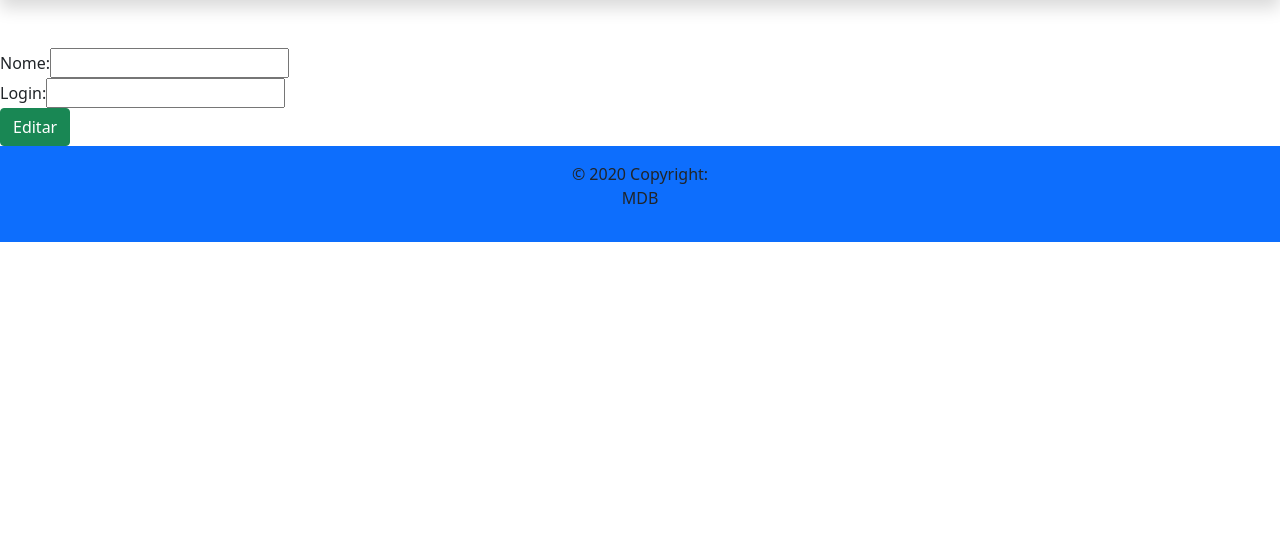
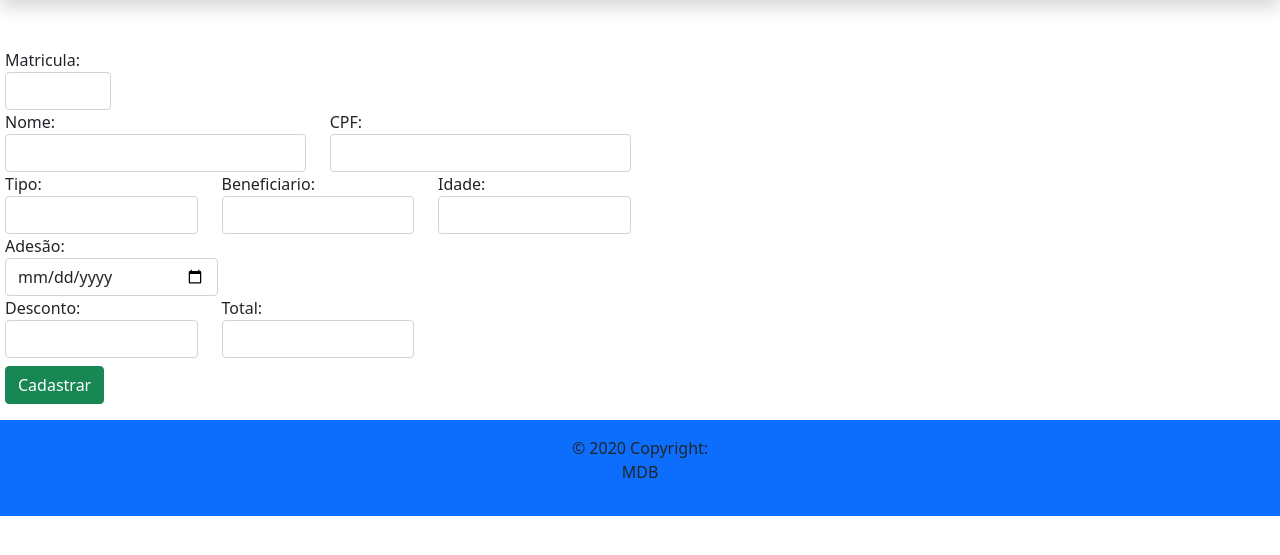
Before and after one commit to acaciojunio28/astaj_valida, a PHP site: page /editar in a window 1280 px wide. Shown: the part 72-627 px from the top of the page. Run offline with PHP 8.4, Linux system fonts and the light colour scheme; data comes from the database, SQL or seed files in the repository; data that the repository does not hold is empty.

Commit message:
ajuste documentação

```diff
--- a/app/controller/update_controller.php
+++ b/app/controller/update_controller.php
@@ -9,9 +9,9 @@ public function pesquisa($id){
     return $inserir;
 
     }
-public function update($nome,$login,$id){
+public function update($matricula,$nome,$cpf,$tipo,$beneficiario,$idade,$adesao,$desconto,$total,$id){
     $editar=new banco();
-    $editar->update($nome,$login,$id);
+    $editar->update($matricula,$nome,$cpf,$tipo,$idade,$beneficiario,$adesao,$desconto,$total,$id);
 
     }
 }
@@ -19,7 +19,7 @@ $o=new update_controller();
 $id = filter_input ( INPUT_GET ,'id',FILTER_SANITIZE_NUMBER_INT);
 $o->pesquisa($id);
 if ( isset( $_POST['editar'])) {
-    $o-> update ($_POST['nome'] , $_POST[ 'login' ],$_POST['id']);
+    $o-> update ( $_POST['matricula'],$_POST['nome'],$_POST['cpf'],$_POST['tipo'],$_POST['beneficiario'],$_POST['idade'],$_POST ['adesao'],$_POST['desconto'],$_POST['total'],$_POST['id']);
     echo  "<script> alert ('Registro incluído com sucesso!');</script>" ;
     return header('Location: /astaj_valida/listar');
 
--- a/app/model/banco.php
+++ b/app/model/banco.php
@@ -32,11 +32,11 @@ class banco{
         return $array;
     }
     public function pesquisa($id){
-        $verificar=mysqli_query($this->mysql,"SELECT * FROM usuarios WHERE id='$id'");
+        $verificar=mysqli_query($this->mysql,"SELECT * FROM cadastro WHERE id='$id'");
        return mysqli_fetch_assoc($verificar);
             }
-    public function update($nome,$login,$id){
-        mysqli_query($this->mysql,"UPDATE cadastro SET matricula='$matricula',nome='$nome', cpf='$cpf',tipo_de_plano='$tipo',idade='$idade',adesao='$adesao',desconto='$desconto',desconto_total='$total' WHERE id='$id'");
+    public function update($matricula,$nome,$cpf,$tipo,$baneficiario,$idade,$adesao,$desconto,$total,$id){
+        mysqli_query($this->mysql,"UPDATE cadastro SET matricula='$matricula',nome='$nome', cpf='$cpf',tipo_de_plano='$tipo',beneficiario='$baneficiario',idade='$idade',adesao='$adesao',desconto='$desconto',desconto_total='$total' WHERE id='$id'");
     }
     public function delete($id){
         mysqli_query($this->mysql,"DELETE FROM cadastro WHERE id='$id'");
@@ -50,3 +50,4 @@ class banco{
 }
 //$c=new banco();
 //$c->create(12332,'junio',123655,'trarar','nnn',25,'nora',12,1253);
+//$c->update(123546,'joao',2354,'tata','mmm',15,'nora',12,23);
--- a/app/view/editar.php
+++ b/app/view/editar.php
@@ -1,16 +1,76 @@
 <?php require ('layout/heder.php');?>
 <?php require('app/controller/update_controller.php');?>
 
-    <div>
 
-    </form>
+
+   <!-- </form>
     <form method="POST" action="app/controller/update_controller.php">
+    <input type="hidden" name="id" value="<?php //echo $o->pesquisa($id)['id'];?>">
+    <label>Nome:</label><input type="text" name="nome" id="senha" value="<?php //echo $o->pesquisa($id)['nome'];?>" ><br>
+    <label>Login:</label><input type="text" name="login"value="<?php //echo $o->pesquisa($id)['login'];?>" id="login"><br>
+    <button type ="submit" name = "editar" value = "editar"  class="btn btn-success"> Editar </button >
+    </form>-->
+    <div id="cadastro">
+
+<form method="POST" action="app/controller/update_controller.php">
     <input type="hidden" name="id" value="<?php echo $o->pesquisa($id)['id'];?>">
-    <label>Nome:</label><input type="text" name="nome" id="senha" value="<?php echo $o->pesquisa($id)['nome'];?>" ><br>
-    <label>Login:</label><input type="text" name="login"value="<?php echo $o->pesquisa($id)['login'];?>" id="login"><br>
-    <button type ="submit" name = "editar" value = "editar"  class="btn btn-success"> Editar </button >
-    </form>
+    <div class="form-group col-md-1">
+        <label>Matricula:</label>
+        <input type="text" name="matricula" id="senha"class="form-control" value="<?php echo $o->pesquisa($id)['matricula'];?>">
+    </div>
+    <div class="row">
+    <div class="col-md-3">
+        <label>Nome:</label>
+        <input type="text" name="nome" id="senha" class="form-control"value="<?php echo $o->pesquisa($id)['nome'];?>">
+    </div>
+    <div class="col-md-3">
+        <label>CPF:</label>
+        <input type="text" name="cpf" id="senha" class="form-control"value="<?php echo $o->pesquisa($id)['cpf'];?>">
+    </div>
+</div>
+<div class="row">
+    <div class="col-md-2 ">
+        <label>Tipo:</label>
+        <select name="tipo" class="form-control">
+        <option selected value="<?php echo $o->pesquisa($id)['tipo_de_plano'];?>"><?php echo $o->pesquisa($id)['tipo_de_plano'];?></option>
+        <option value="Afinidade Básico"> Afinidade Basico </option>
+        <option value="Afinidade Prático"> Afinidade Pratico</option>
+        <option value="Afinidade Versatico"> Afinidade Versatico </option>
+      </select>
+    </div>
+    <div class="col-md-2">
+    <label>Beneficiario:</label>
+        <select name="beneficiario" class="form-control">
+            <option selected value="<?php echo $o->pesquisa($id)['beneficiario'];?>"><?php echo $o->pesquisa($id)['beneficiario'];?></option>
+            <option value="Titular">Titular</option>
+            <option value="Dependente">Dependente</option>
+        </select>
+    </div>
+        <div class="col-md-2">
+            <label>Idade:</label>
+            <input type="text" name="idade" id="senha" class="form-control" value="<?php echo $o->pesquisa($id)['idade'];?>">
+        </div>
+    </div>
+    <div class="form-group col-md-2">
+    <label>Adesão:</label>
+    <input type="date" name="adesao" id="senha" class="form-control" value="<?php echo $o->pesquisa($id)['adesao'];?>">
+    </div>
+    <div class="row">
+        <div class="col-md-2">
+            <label>Desconto:</label>
+            <input type="text" name="desconto" id="senha" class="form-control"value="<?php echo $o->pesquisa($id)['desconto'];?>">
+        </div>
+        <div class="col-md-2">
+            <label>Total:</label>
+            <input type="text" name="total" id="senha" class="form-control"value="<?php echo $o->pesquisa($id)['desconto_total'];?>">
+        </div>
+    </div>
+    <div class="mt-2 mb-3">
+    <input type="submit" value="Cadastrar" id="cadastrar" name="editar"class="btn btn-success">
+    </div>
+</form>
 
-    </div>
+</div>
+
 
 <?php require ('layout/footer.php'); ?>
```
